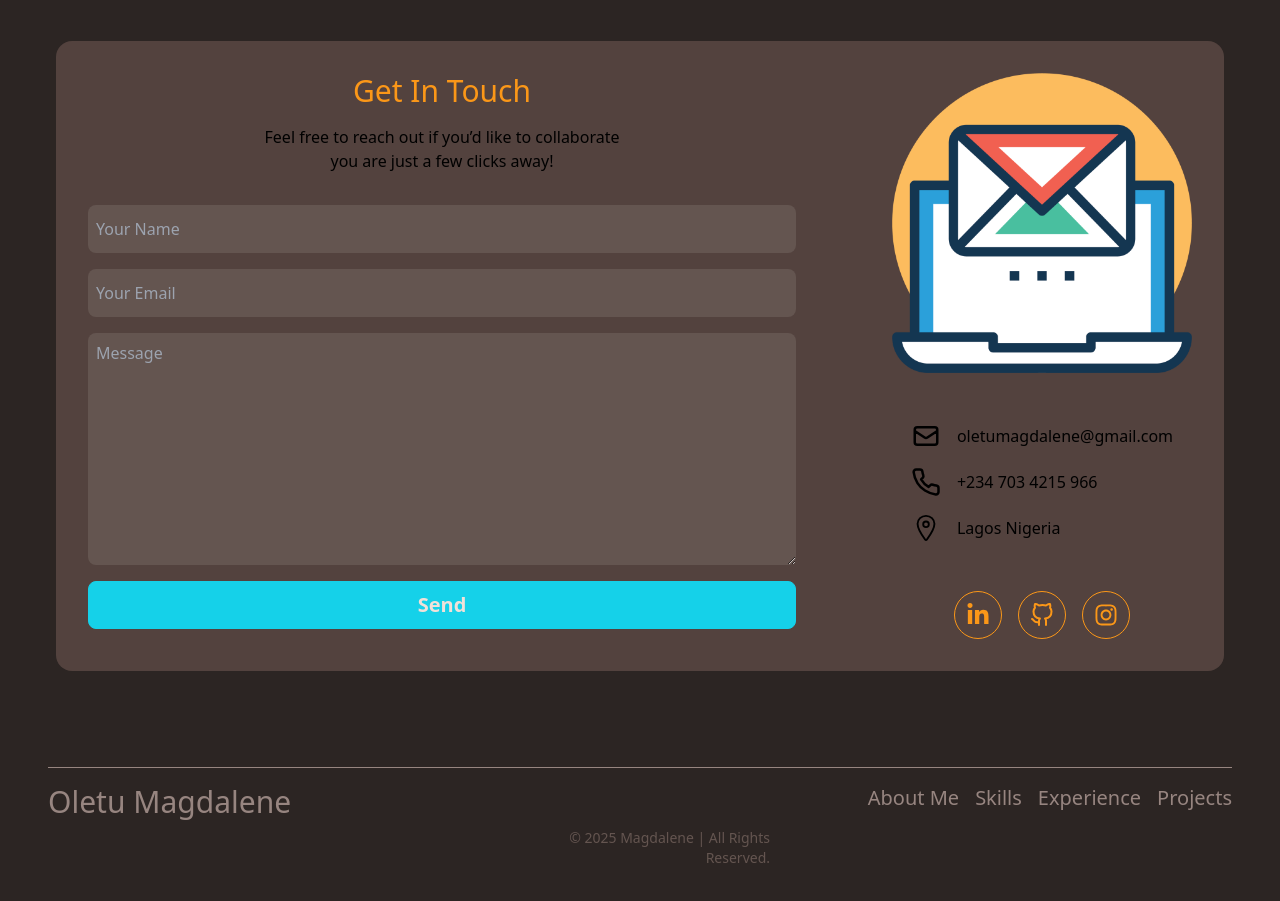
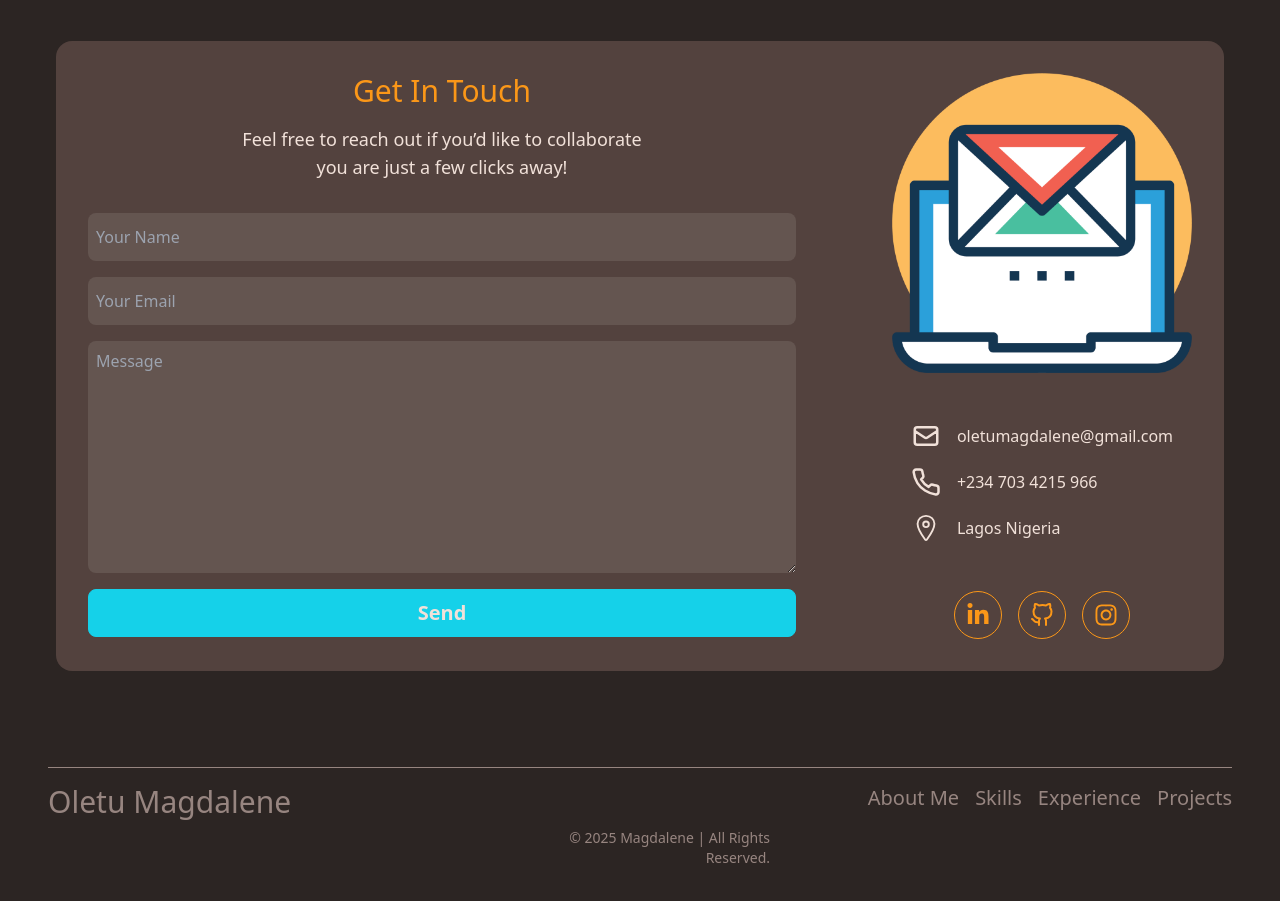
Before and after one commit to maggiemadge/Portfolio, a React (Vite) app in the folder ap-portfolio/: page / in a window 1280 px wide. Shown: the part 4660-5561 px from the top of the page. Built offline with nearby package versions, Linux system fonts and the light colour scheme.

Commit message:
text white

```diff
--- a/ap-portfolio/src/components/contactMeSection/ContactInfo.jsx
+++ b/ap-portfolio/src/components/contactMeSection/ContactInfo.jsx
@@ -5,7 +5,7 @@ import SingleInfo from "./SingleInfo";
 
 const ContactInfo = () => {
   return (
-    <div className="flex flex-col gap-4">
+    <div className="flex flex-col gap-4 text-white">
       <SingleInfo text="oletumagdalene@gmail.com" Image={HiOutlineMail} />
       <SingleInfo text="+234 703 4215 966" Image={FiPhone} />
       <SingleInfo text="Lagos Nigeria" Image={IoLocationOutline} />
--- a/ap-portfolio/src/components/contactMeSection/ContactText.jsx
+++ b/ap-portfolio/src/components/contactMeSection/ContactText.jsx
@@ -2,7 +2,7 @@ const ContactText = () => {
     return (
       <div>
         <h2 className="text-orange text-3xl mb-4">Get In Touch</h2>
-        <p>
+        <p className="text-white text-lg">
           Feel free to reach out if you’d like to collaborate
           <br />
           you are just a few clicks away!
--- a/ap-portfolio/src/components/footer/FooterMain.jsx
+++ b/ap-portfolio/src/components/footer/FooterMain.jsx
@@ -43,7 +43,7 @@ const FooterMain = () => {
           })}
         </ul>
       </div>
-      <p className="max-w-[260px] mx-auto text-right mt-2 mb-12 text-sm text-lightBrown">
+      <p className="max-w-[260px] mx-auto text-right mt-2 mb-12 text-sm text-lightGrey">
         © 2025 Magdalene | All Rights Reserved.
       </p>
     </div>
```
Also changed, not shown: ap-portfolio/src/components/contactMeSection/SingleInfo.jsx (indentation only).
